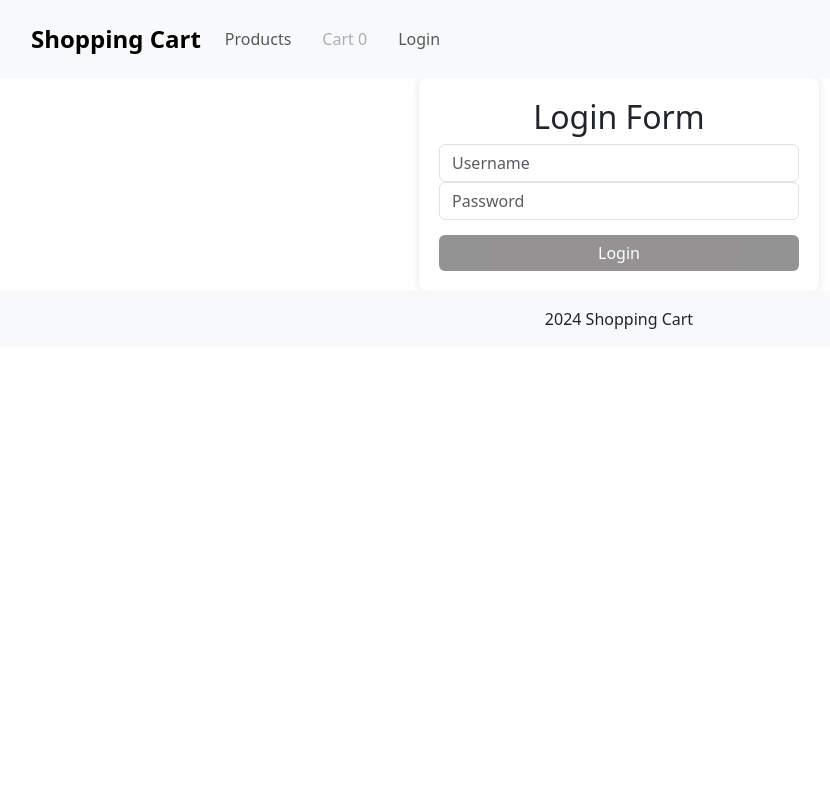
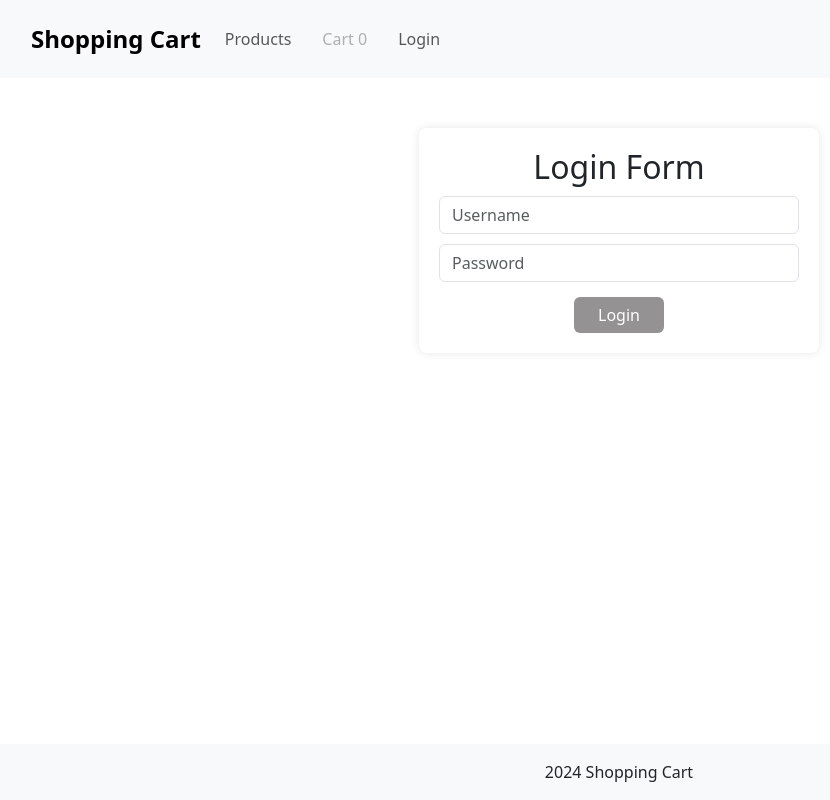
Before and after one commit to MITHUNMANI/AngularShoppingCartAppv1, an Angular app: page /login in a window 1280 px wide. Shown: the whole page, without its empty margins (21-851 px from the left). Built offline with nearby package versions, Linux system fonts and the light colour scheme.

Commit message:
fix: css changes

```diff
--- a/src/app/app.component.css
+++ b/src/app/app.component.css
@@ -26,9 +26,10 @@ footer {
     width: 100%;
 }
 footer {
-    position: sticky;
+    position: fixed;
     left: 0;
     bottom: 0;
+    z-index: 99;
 }
 @media (max-width: 768px) {
     .navbar-nav {
--- a/src/app/components/adminpage/adminpage.component.css
+++ b/src/app/components/adminpage/adminpage.component.css
@@ -31,6 +31,7 @@ input[type="text"] {
 .pagination {
     justify-content: center;
     margin: 10px 0;
+    height: 100px;
 }
 .page-link {
     background: #999;
--- a/src/app/components/adminpage/adminpage.component.ts
+++ b/src/app/components/adminpage/adminpage.component.ts
@@ -49,7 +49,9 @@ export class AdminpageComponent {
         ...this.newProduct,
         id: this.products[this.editIndex!].id
       });
-      this.loadProducts();
+      this.products = this.productService.getProductsFromLocalStorage();
+
+      // this.loadProducts();
     }
     else{
       console.log(this.newProduct,'new')
--- a/src/app/components/loginpage/loginpage.component.css
+++ b/src/app/components/loginpage/loginpage.component.css
@@ -4,6 +4,10 @@
     padding: 20px;
     box-shadow: 0px 0px 10px rgba(0, 0, 0, 0.1);
     border-radius: 8px;
+}
+.login-form{
+
+    margin: 50px auto;
 }
 h2 {
     text-align: center;
@@ -16,7 +20,16 @@ h2 {
     font-size: 12px;
 }
 .btn-primary {
+    width: 25%;
+    cursor: pointer;
+}
+.btn-container{
     width: 100%;
+    display: flex;
+    justify-content: center;
+}
+input{
+    margin: 10px auto;
 }
 @media (max-width: 768px) {
     .container {
--- a/src/app/components/loginpage/loginpage.component.html
+++ b/src/app/components/loginpage/loginpage.component.html
@@ -1,4 +1,4 @@
-<div class="container">
+<div class="container login-form">
     <h2>Login Form</h2>
     <form [formGroup]="loginForm" (ngSubmit)="onSubmit()">
         <div class="form-group">
@@ -12,6 +12,8 @@
                 <small *ngIf="password?.errors?.['required']">Password is required.</small>
             </div>
         </div>
-        <button type="submit" class="btn btn-primary" [disabled]="loginForm.invalid">Login</button>
+        <div class="btn-container">
+            <button type="submit" class="btn btn-primary" [disabled]="loginForm.invalid">Login</button>
+        </div>
         </form>
 </div>
--- a/src/app/components/productpage/productpage.component.css
+++ b/src/app/components/productpage/productpage.component.css
@@ -14,6 +14,7 @@ input[type="text"] {
 .pagination {
     justify-content: center;
     margin: 10px 0;
+    height: 100px;
 }
 .page-link {
     background: #999;
--- a/src/app/components/productpage/productpage.component.ts
+++ b/src/app/components/productpage/productpage.component.ts
@@ -18,10 +18,7 @@ export class ProductpageComponent {
     this.updateCartCount()
   }
   loadProducts(){
-    const localStorageProduct =  this.productService.getProductsFromLocalStorage();
-    if(localStorageProduct){
-      this.products = this.productService.getProductsFromLocalStorage();
-    }else{
+
       const skip = (this.currentPage - 1) * this.limit;
       this.productService.getProducts(this.limit,skip).subscribe({
         next:(data: { products: any[]; }) =>{
@@ -29,7 +26,7 @@ export class ProductpageComponent {
           this.productService.storeProductsInLocalStorage(this.products)
         }
       })
-    }
+
 
   }
   onSearch(){
--- a/src/app/service/product.service.ts
+++ b/src/app/service/product.service.ts
@@ -57,7 +57,7 @@ export class ProductService {
   updateCartCount(){
     const cartItems = JSON.parse(localStorage.getItem('cart') || '[]');
     const totalCount = cartItems.reduce((total:any,item:{quantity:any;})=> total + item.quantity,0)
-    this.cartCount.next(totalCount)
+    this.cartCount.next(totalCount);
   }
   getCartItems():any[]{
     return this.cartItems
```
Also changed, not shown: src/app/components/productpage/productpage.component.html (+2 -14 lines).
